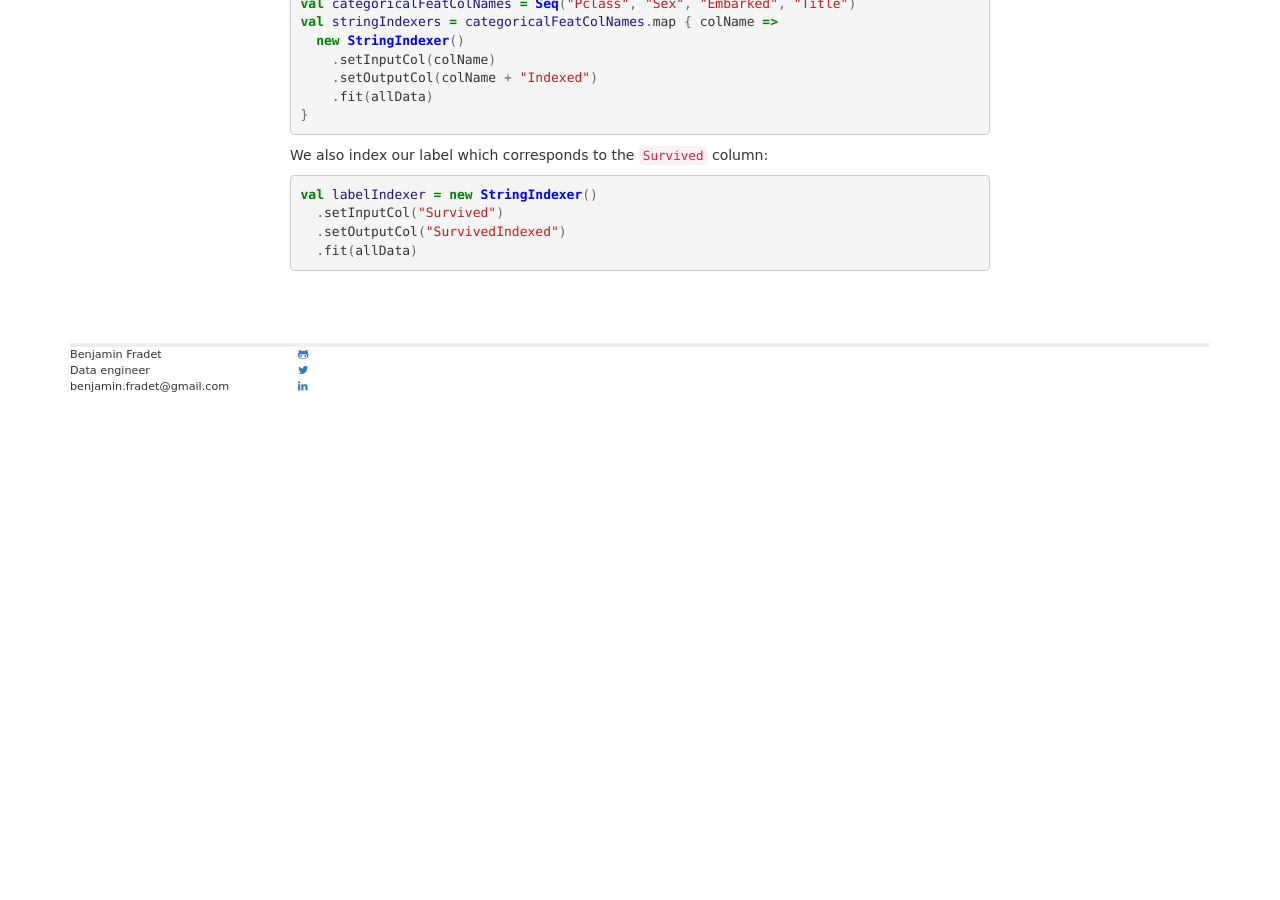
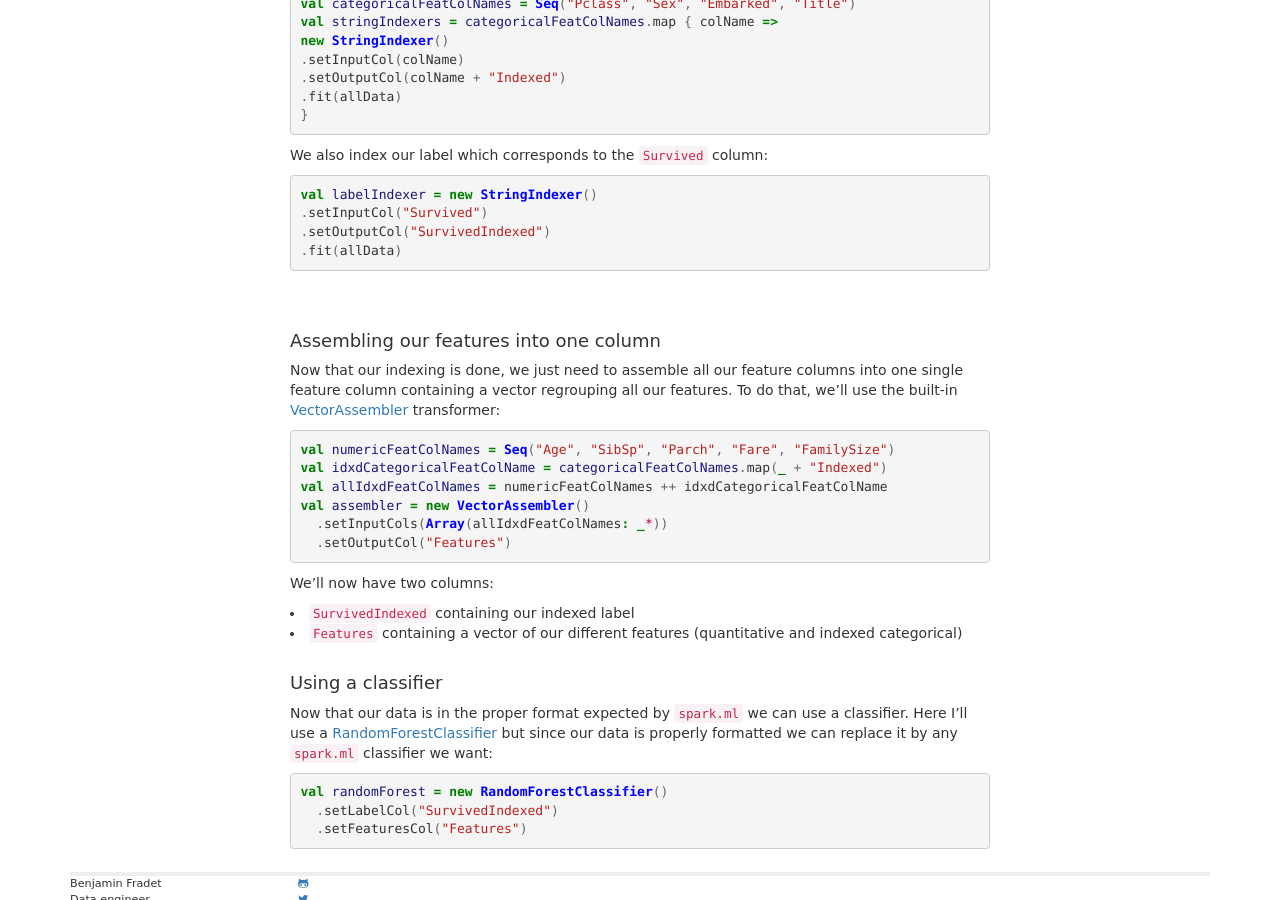
Before and after one commit to BenFradet/benfradet.github.io, a Jekyll site: the page built from _posts/2015-12-01-Exploring-spark.ml-with-the-Titanic-dataset.md, in a window 1280 px wide and 900 px high, scrolled down 5257 px. Built offline with Jekyll 4.4.1, drawn with Linux system fonts in a browser that asks for light colours; nearby versions of some CDN libraries; Markdown is read by kramdown in place of the engine named in the settings; before the commit the page ends 5662 px from its top, so only the background shows below that.

Commit message:
added assembling and training parts

```diff
--- a/_posts/2015-12-01-Exploring-spark.ml-with-the-Titanic-dataset.md
+++ b/_posts/2015-12-01-Exploring-spark.ml-with-the-Titanic-dataset.md
@@ -315,7 +315,7 @@ matter whether it is indeed categorical or not. In our case, there are
 categorical features with quite a few categories (`Title` for example) and
 quantitative features without too many different values (such as `SibSp` or
 `Parch`). That's why I don't think this is the way to go.
-  2. Index every feature, which you know is categorical, one by one with
+2. Index every feature, which you know is categorical, one by one with
 [StringIndexer](http://spark.apache.org/docs/latest/ml-features.html#stringindexer).
 At the time of this writing, there is, unfortunately, not a way to create a
 single `StringIndexer` which will index all your categorical features in one
@@ -328,10 +328,10 @@ features is getting indexed:
 {% highlight scala %}
 val categoricalFeatColNames = Seq("Pclass", "Sex", "Embarked", "Title")
 val stringIndexers = categoricalFeatColNames.map { colName =>
-  new StringIndexer()
-    .setInputCol(colName)
-    .setOutputCol(colName + "Indexed")
-    .fit(allData)
+new StringIndexer()
+.setInputCol(colName)
+.setOutputCol(colName + "Indexed")
+.fit(allData)
 }
 {% endhighlight %}
 
@@ -339,8 +339,46 @@ We also index our label which corresponds to the `Survived` column:
 
 {% highlight scala %}
 val labelIndexer = new StringIndexer()
-  .setInputCol("Survived")
-  .setOutputCol("SurvivedIndexed")
-  .fit(allData)
+.setInputCol("Survived")
+.setOutputCol("SurvivedIndexed")
+.fit(allData)
 {% endhighlight %}
 <br><br>
+
+#### Assembling our features into one column
+
+Now that our indexing is done, we just need to assemble all our feature columns
+into one single feature column containing a vector regrouping all our features.
+To do that, we'll use the built-in
+[VectorAssembler](http://spark.apache.org/docs/latest/ml-features.html#vectorassembler)
+transformer:
+
+{% highlight scala %}
+val numericFeatColNames = Seq("Age", "SibSp", "Parch", "Fare", "FamilySize")
+val idxdCategoricalFeatColName = categoricalFeatColNames.map(_ + "Indexed")
+val allIdxdFeatColNames = numericFeatColNames ++ idxdCategoricalFeatColName
+val assembler = new VectorAssembler()
+  .setInputCols(Array(allIdxdFeatColNames: _*))
+  .setOutputCol("Features")
+{% endhighlight %}
+
+We'll now have two columns:
+
+- `SurvivedIndexed` containing our indexed label
+- `Features` containing a vector of our different features (quantitative and
+indexed categorical)
+<br><br>
+
+#### Using a classifier
+
+Now that our data is in the proper format expected by `spark.ml` we can use a
+classifier. Here I'll use a
+[RandomForestClassifier](http://spark.apache.org/docs/latest/ml-ensembles.html#random-forests)
+but since our data is properly formatted we can replace it by any `spark.ml`
+classifier we want:
+
+{% highlight scala %}
+val randomForest = new RandomForestClassifier()
+  .setLabelCol("SurvivedIndexed")
+  .setFeaturesCol("Features")
+{% endhighlight %}
```
